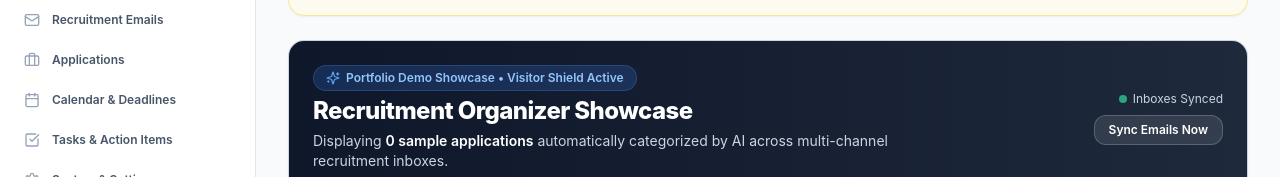
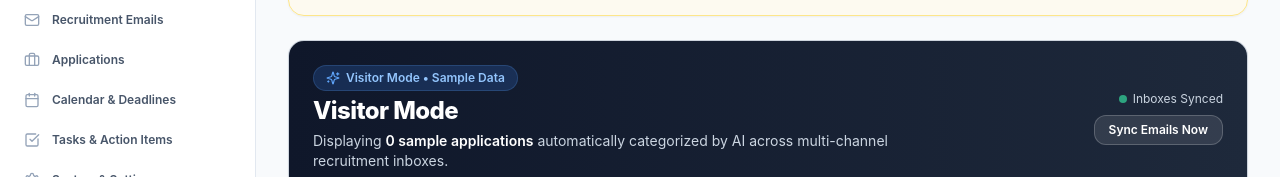
Before and after one commit to amy9273/applytrack, a Next.js app: page / in a window 1280 px wide. Shown: the part 147-324 px from the top of the page. Built offline with nearby package versions, Linux system fonts and the light colour scheme; no server answers.

Commit message:
style: rename dashboard welcome header to Visitor Mode in visitor view

```diff
--- a/src/components/dashboard/DashboardOverview.tsx
+++ b/src/components/dashboard/DashboardOverview.tsx
@@ -83,10 +83,10 @@ export const DashboardOverview: React.FC<DashboardOverviewProps> = ({
         <div className="space-y-1">
           <div className="inline-flex items-center gap-1.5 rounded-full bg-blue-500/20 px-3 py-1 text-xs font-semibold text-blue-300 border border-blue-400/20">
             <Sparkles className="h-3.5 w-3.5 text-blue-400" />
-            <span>{isOwner ? "Owner Workspace • Asia/Manila" : "Portfolio Demo Showcase • Visitor Shield Active"}</span>
+            <span>{isOwner ? "Owner Workspace • Asia/Manila" : "Visitor Mode • Sample Data"}</span>
           </div>
           <h2 className="text-xl sm:text-2xl font-extrabold tracking-tight">
-            {isOwner ? "Good day, Angel Amaya" : "Recruitment Organizer Showcase"}
+            {isOwner ? "Good day, Angel Amaya" : "Visitor Mode"}
           </h2>
           <p className="text-xs sm:text-sm text-slate-300 max-w-xl">
             {isOwner ? (
```
